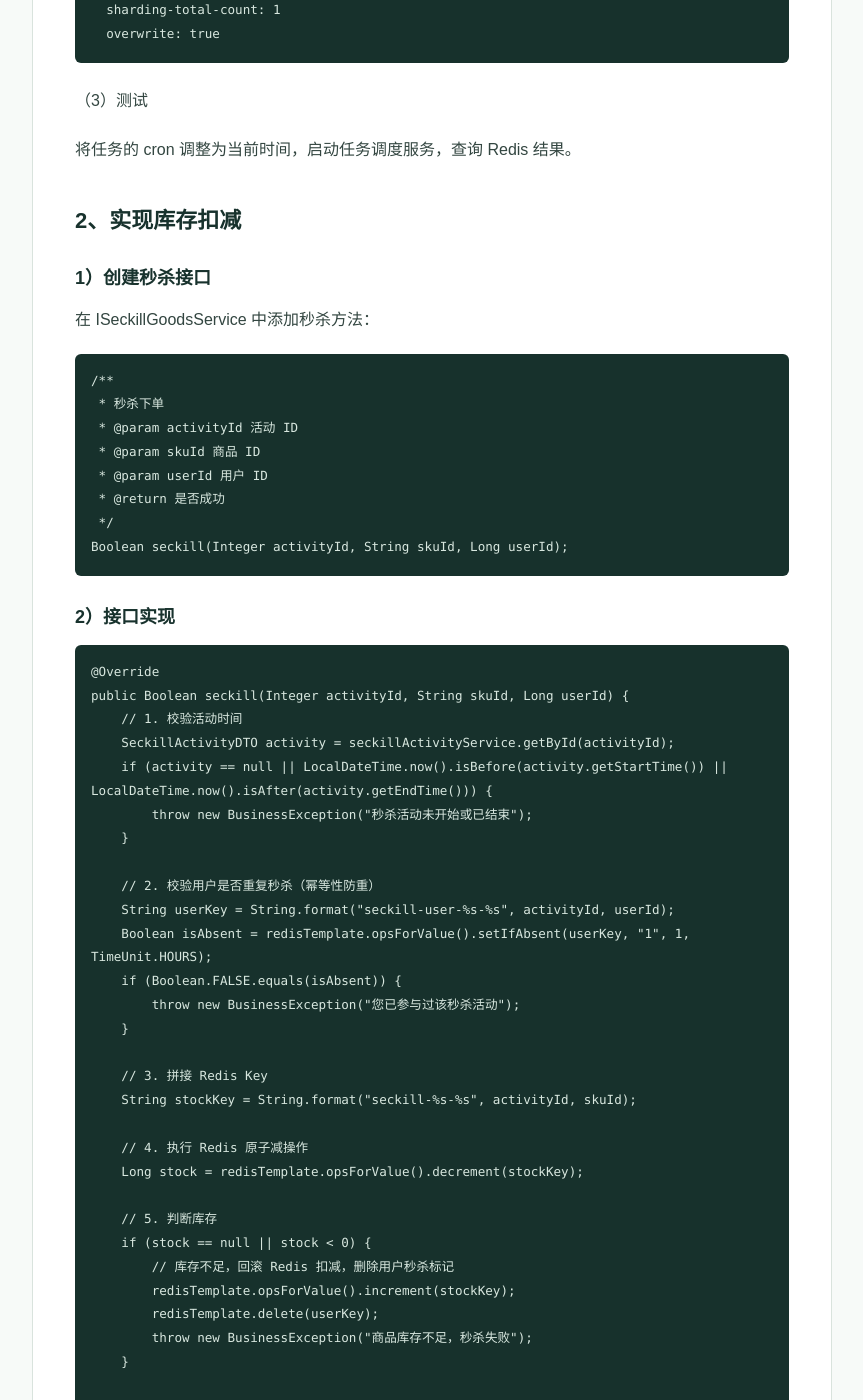
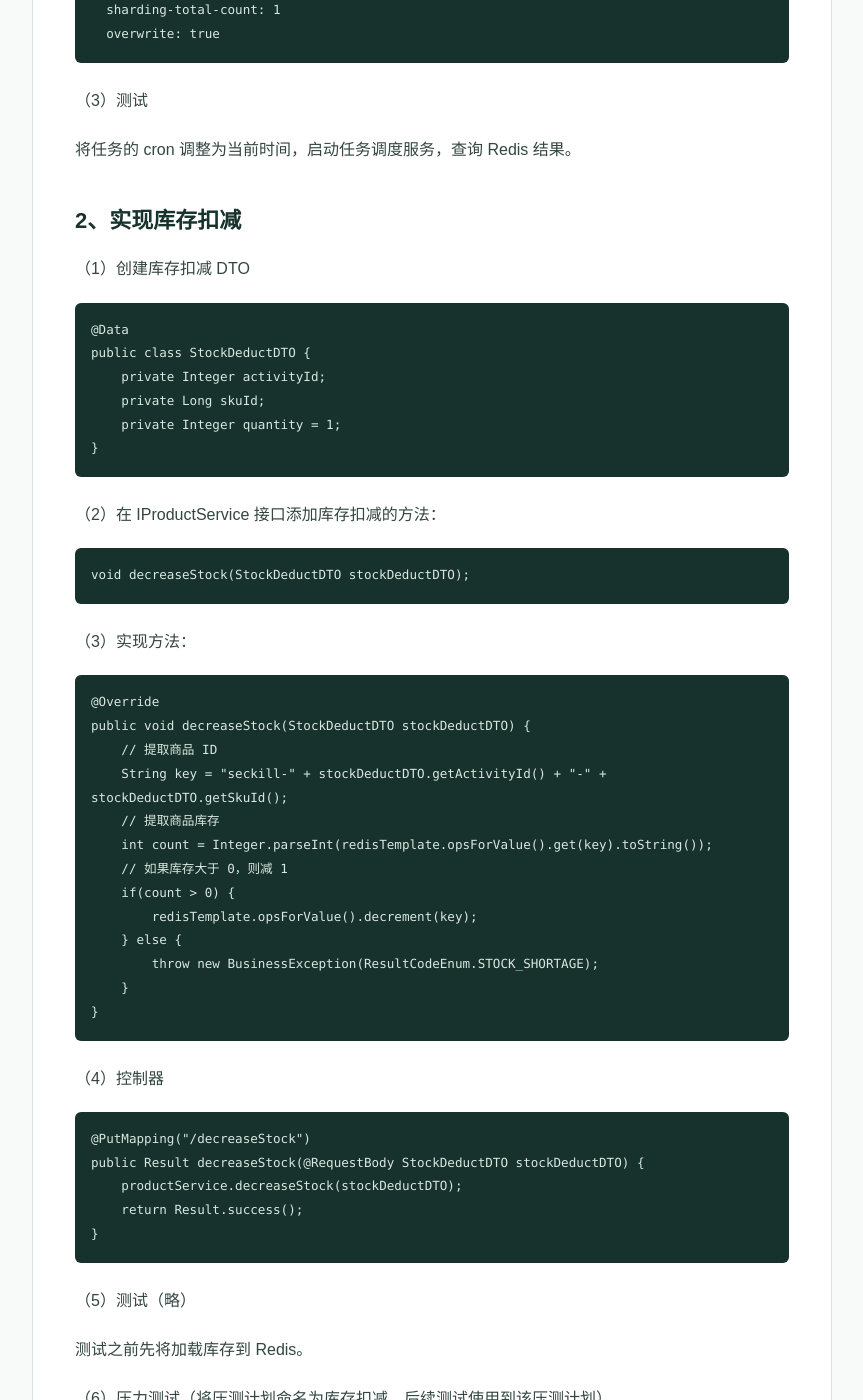
Before and after one commit to XiaoHeiXian/xiaoheixian.github.io, a Jekyll site: the page built from posts/2026-10-13-redis-stock-decrement.md, in a window 1280 px wide and 1400 px high, scrolled down 6122 px. Shown: the whole window, without its empty margins (208-1071 px from the left). Built offline with Jekyll 4.4.1, drawn with Linux system fonts in a browser that asks for light colours; some of the changed text lies outside the part shown.

Commit message:
docs: update Redis 实现库存递减

```diff
--- a/posts/2026-10-13-redis-stock-decrement.md
+++ b/posts/2026-10-13-redis-stock-decrement.md
@@ -235,108 +235,93 @@ permalink: /posts/2026-10-13-redis-stock-decrement.html
 
 ## 2、实现库存扣减
 
-### 1）创建秒杀接口
+（1）创建库存扣减 DTO
 
-在 ISeckillGoodsService 中添加秒杀方法：
+    @Data
+    public class StockDeductDTO {
+        private Integer activityId;
+        private Long skuId;
+        private Integer quantity = 1;
+    }
 
-    /**
-     * 秒杀下单
-     * @param activityId 活动 ID
-     * @param skuId 商品 ID
-     * @param userId 用户 ID
-     * @return 是否成功
-     */
-    Boolean seckill(Integer activityId, String skuId, Long userId);
+（2）在 IProductService 接口添加库存扣减的方法：
 
-### 2）接口实现
+    void decreaseStock(StockDeductDTO stockDeductDTO);
+
+（3）实现方法：
 
     @Override
-    public Boolean seckill(Integer activityId, String skuId, Long userId) {
-        // 1. 校验活动时间
-        SeckillActivityDTO activity = seckillActivityService.getById(activityId);
-        if (activity == null || LocalDateTime.now().isBefore(activity.getStartTime()) || LocalDateTime.now().isAfter(activity.getEndTime())) {
-            throw new BusinessException("秒杀活动未开始或已结束");
+    public void decreaseStock(StockDeductDTO stockDeductDTO) {
+        // 提取商品 ID
+        String key = "seckill-" + stockDeductDTO.getActivityId() + "-" + stockDeductDTO.getSkuId();
+        // 提取商品库存
+        int count = Integer.parseInt(redisTemplate.opsForValue().get(key).toString());
+        // 如果库存大于 0，则减 1
+        if(count > 0) {
+            redisTemplate.opsForValue().decrement(key);
+        } else {
+            throw new BusinessException(ResultCodeEnum.STOCK_SHORTAGE);
         }
-
-        // 2. 校验用户是否重复秒杀（幂等性防重）
-        String userKey = String.format("seckill-user-%s-%s", activityId, userId);
-        Boolean isAbsent = redisTemplate.opsForValue().setIfAbsent(userKey, "1", 1, TimeUnit.HOURS);
-        if (Boolean.FALSE.equals(isAbsent)) {
-            throw new BusinessException("您已参与过该秒杀活动");
-        }
-
-        // 3. 拼接 Redis Key
-        String stockKey = String.format("seckill-%s-%s", activityId, skuId);
-
-        // 4. 执行 Redis 原子减操作
-        Long stock = redisTemplate.opsForValue().decrement(stockKey);
-
-        // 5. 判断库存
-        if (stock == null || stock < 0) {
-            // 库存不足，回滚 Redis 扣减，删除用户秒杀标记
-            redisTemplate.opsForValue().increment(stockKey);
-            redisTemplate.delete(userKey);
-            throw new BusinessException("商品库存不足，秒杀失败");
-        }
-
-        // 6. 扣减成功，异步发送 MQ 消息（或直接调用订单服务）
-        // 模拟发送消息
-        // rocketMQTemplate.convertAndSend("seckill-order-topic", orderMessage);
-
-        // 7. 返回成功
-        return true;
     }
 
-### 3）控制器
+（4）控制器
 
-在 SeckillGoodsController 中添加接口：
-
-    @PostMapping("/seckill")
-    public Result<Boolean> seckill(@RequestParam Integer activityId, @RequestParam String skuId, @RequestParam Long userId) {
-        Boolean result = seckillGoodsService.seckill(activityId, skuId, userId);
-        return Result.success(result);
+    @PutMapping("/decreaseStock")
+    public Result decreaseStock(@RequestBody StockDeductDTO stockDeductDTO) {
+        productService.decreaseStock(stockDeductDTO);
+        return Result.success();
     }
 
-### 4）测试
+（5）测试（略）
 
-（1）启动项目，访问秒杀接口，观察 Redis 库存变化。
+测试之前先将加载库存到 Redis。
 
-（2）并发测试：使用 JMeter 模拟高并发请求，验证库存是否准确扣减、不会超卖。
+（6）压力测试（将压测计划命名为库存扣减，后续测试使用到该压测计划）
 
-（3）验证幂等性：同一个用户重复请求秒杀接口，验证是否只成功一次。
+参数设置：
+
+线程数：1000，持续时间：2 秒，循环次数：1
+
+HTTP 请求：添加 Body Data（消息体数据）：
+
+    {
+      "activityId": 1,
+      "skuId": 2,
+      "quantity": 0
+    }
+
+添加请求头管理：
+
+    Content-Type: application/json
+
+测试后查看 Redis 的 seckill-1-2 的值（原 100，测试后 -122）。原来库存 100 件商品卖出 222 件，这种情况就是超卖问题。
 
 ## 3、流程图文字推演
 
-### 秒杀库存扣减完整流程
-
-用户请求秒杀 --> 校验活动时间（是否开始/结束） --> 校验用户是否重复秒杀（setIfAbsent） --> 拼接 Redis 库存 Key --> 执行 Redis DECR 原子减操作 --> 判断返回值
-
-返回值 >= 0：扣减成功，发送 MQ 异步下单，返回秒杀成功
-
-返回值 < 0：库存不足，回滚 Redis INCR，删除用户秒杀标记，返回秒杀失败
-
 ### 库存预热流程
 
-定时任务触发（每天凌晨 2 点） --> 获取当天秒杀活动 --> 获取活动对应商品 --> 生成静态页面 --> 遍历商品，将库存写入 Redis（key = seckill-活动ID-商品ID） --> 设置过期时间为 1 天
+定时任务触发（每天凌晨 2 点） --> 调用商品服务获取今日秒杀商品 --> 生成商品详情静态页面 --> 遍历商品将库存写入 Redis（key 为 seckill-活动ID-商品ID，过期时间 1 天）
+
+### 库存扣减流程
+
+用户发起秒杀请求 --> 构建 Redis Key（seckill-活动ID-商品ID） --> 获取当前库存值 --> 判断库存是否大于 0 --> 大于 0 则执行递减操作，秒杀成功 --> 小于等于 0 则抛出库存不足异常，秒杀失败
 
 ## 💡 **速记**
 
 【核心考点】
 
-Redis 秒杀库存扣减的核心是：预加载库存到 Redis，利用 Redis 的 DECR 原子操作实现库存扣减，保证高并发下不会超卖。
+秒杀超卖成因：多个并发请求同时查询库存并扣减，扣减数超过实际库存量。
 
-秒杀流程需严格校验活动时间、用户重复秒杀（幂等），扣减成功后再异步下单，扣减失败需回滚 Redis 库存。
+Redis 解决方案思路：预加载库存到 Redis，利用原子减操作（DECR）处理高并发请求，返回结果大于等于 0 表示成功，小于 0 表示失败。
+
+库存预热：通过定时任务（ElasticJob）在秒杀开始前将商品库存写入 Redis，并设置过期时间。
 
 【高频逻辑链】
 
-校验活动时间 --> 校验用户重复秒杀 --> Redis DECR 扣减库存 --> 判断返回值是否 >= 0 --> 成功则发 MQ，失败则 INCR 回滚并删除用户标记。
+库存预热：定时任务 -> 获取今日活动 -> 获取活动商品 -> 生成静态页 -> 写入 Redis 缓存。
 
-库存预热：定时任务 --> 获取活动商品 --> 写入 Redis --> 设置过期时间。
+库存扣减：构建 Redis Key -> 获取库存 -> 判断库存 > 0 -> 递减库存 -> 成功；否则抛出异常。
 
 【关键避坑】
 
-DECR 返回小于 0 时必须回滚（INCR），否则会出现库存负数。
-
-用户重复秒杀校验必须使用 setIfAbsent（分布式锁）保证原子性，防止一个用户抢多单。
-
-高并发下建议使用 Lua 脚本将“校验库存 + 扣减 + 记录用户”组合为一个原子操作，避免分开执行产生并发漏洞。
+上述代码中的库存扣减逻辑存在并发安全问题：先 get 再判断再 decrement，这三步不是原子操作，高并发下会导致超卖（如压测结果库存变为 -122）。生产环境必须使用 Lua 脚本或 Redis 的原子命令（如 DECR 后判断返回值是否小于 0，若小于 0 则 INCR 回滚）来保证原子性。
```
